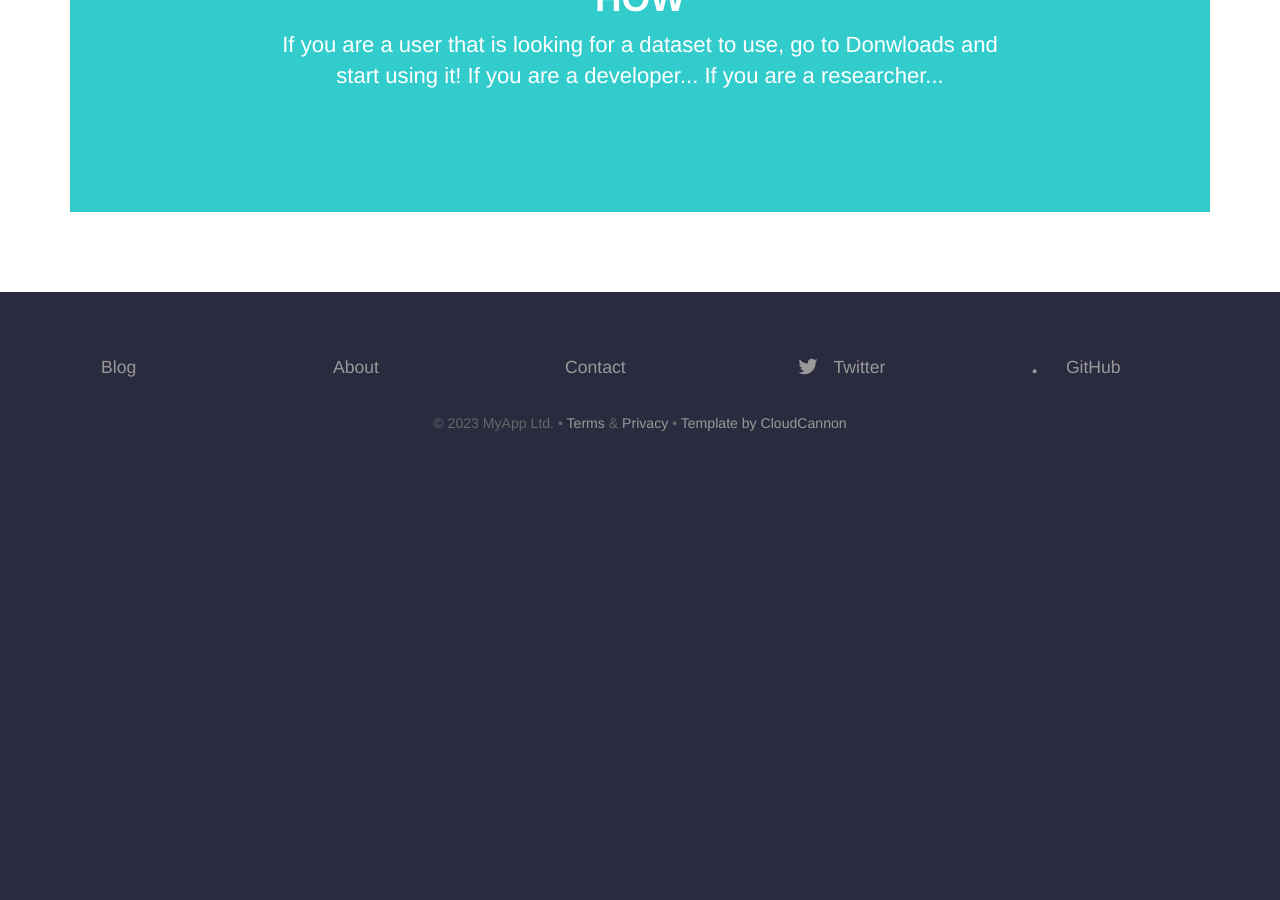
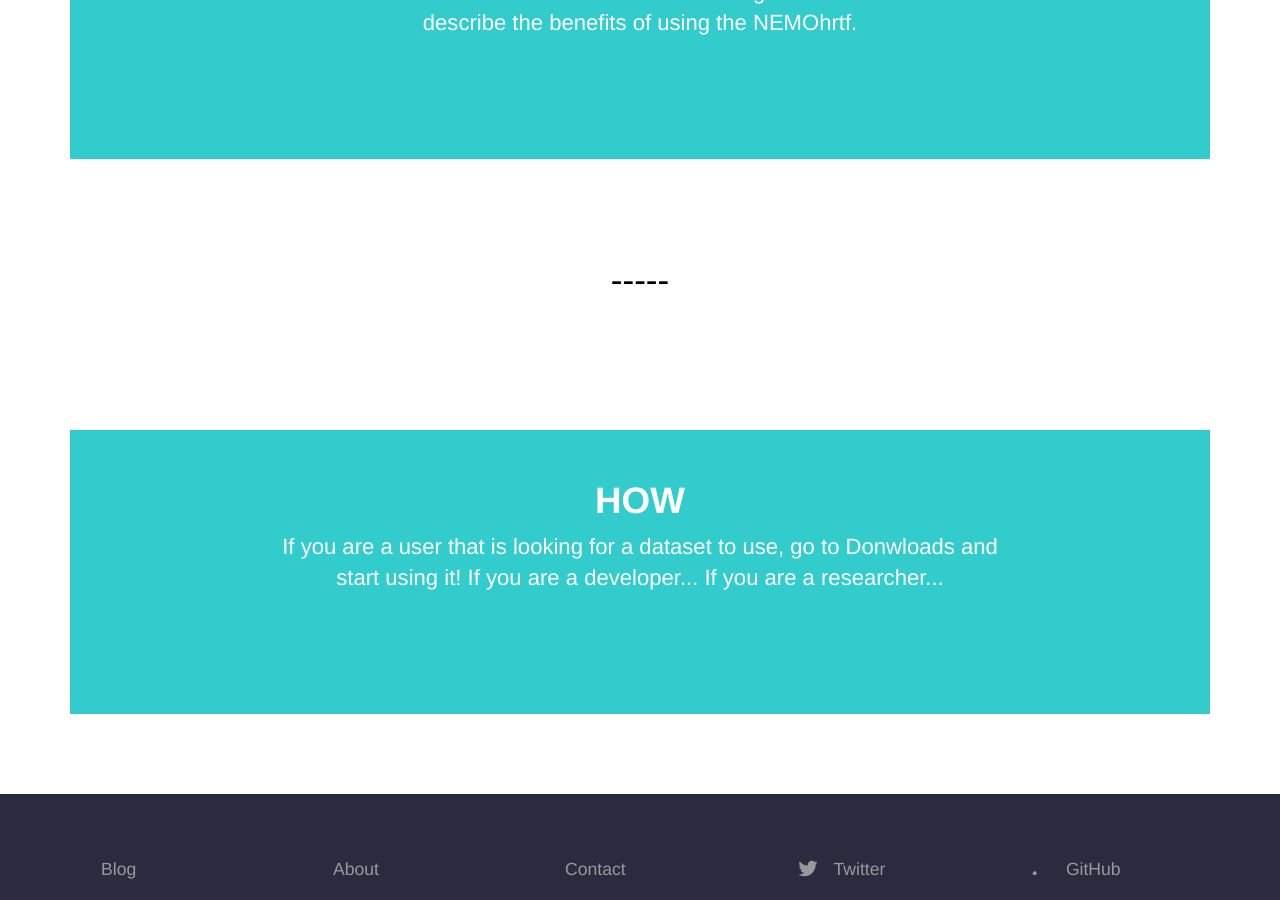
Before and after one commit to TheNEMOproject/TheNEMOproject.github.io, a Jekyll site: the page built from about.html, in a window 1280 px wide and 900 px high, scrolled down 1120 px. Built offline with Jekyll 4.4.1, drawn with Linux system fonts in a browser that asks for light colours; before the commit the page ends 1604 px from its top, so only the background shows below that.

Commit message:
Update about.html

```diff
--- a/about.html
+++ b/about.html
@@ -9,12 +9,31 @@
 	</div>
 </section>
 
+<div class="content">
+	<section>
+		<div class="container flex">
+			<div class="text editable">
+				<h2> </h2>
+		</div>
+	</section>
+</div>
+
+
 <section class="hero">
 	<div class="text-container">
 		<h1 class="editable"><strong>WHY</strong></h1>
 		<p class="subtext editable">Here we describe the benefits of using the NEMOhrtf. Here we describe the benefits of using the NEMOhrtf. Here we describe the benefits of using the NEMOhrtf. Here we describe the benefits of using the NEMOhrtf. Here we describe the benefits of using the NEMOhrtf. </p>
 	</div>
 </section>
+
+<div class="content">
+	<section>
+		<div class="container flex">
+			<div class="text editable">
+				<h2>-----</h2>
+		</div>
+	</section>
+</div>
 
 <section class="hero">
 	<div class="text-container">
```
